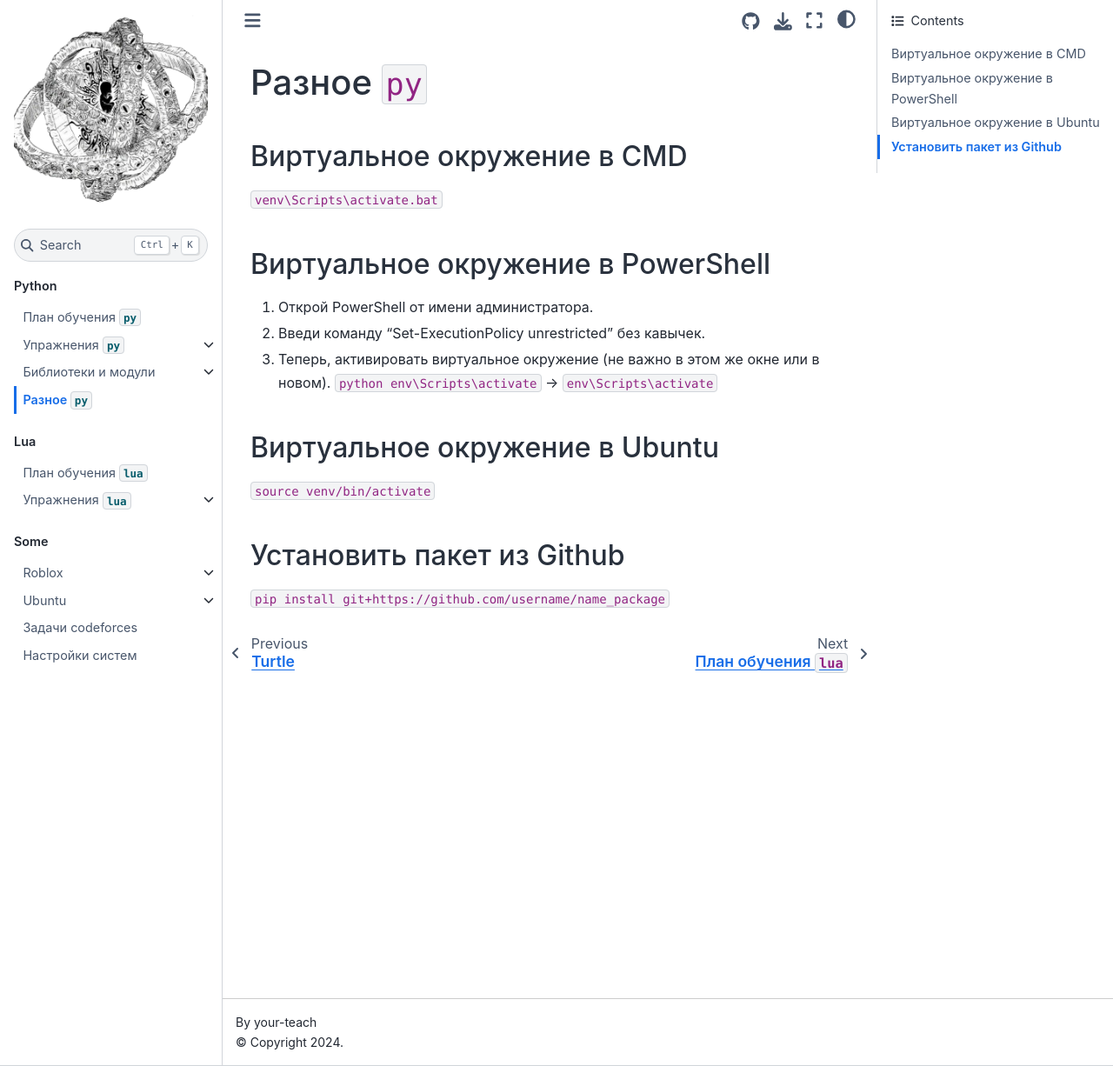
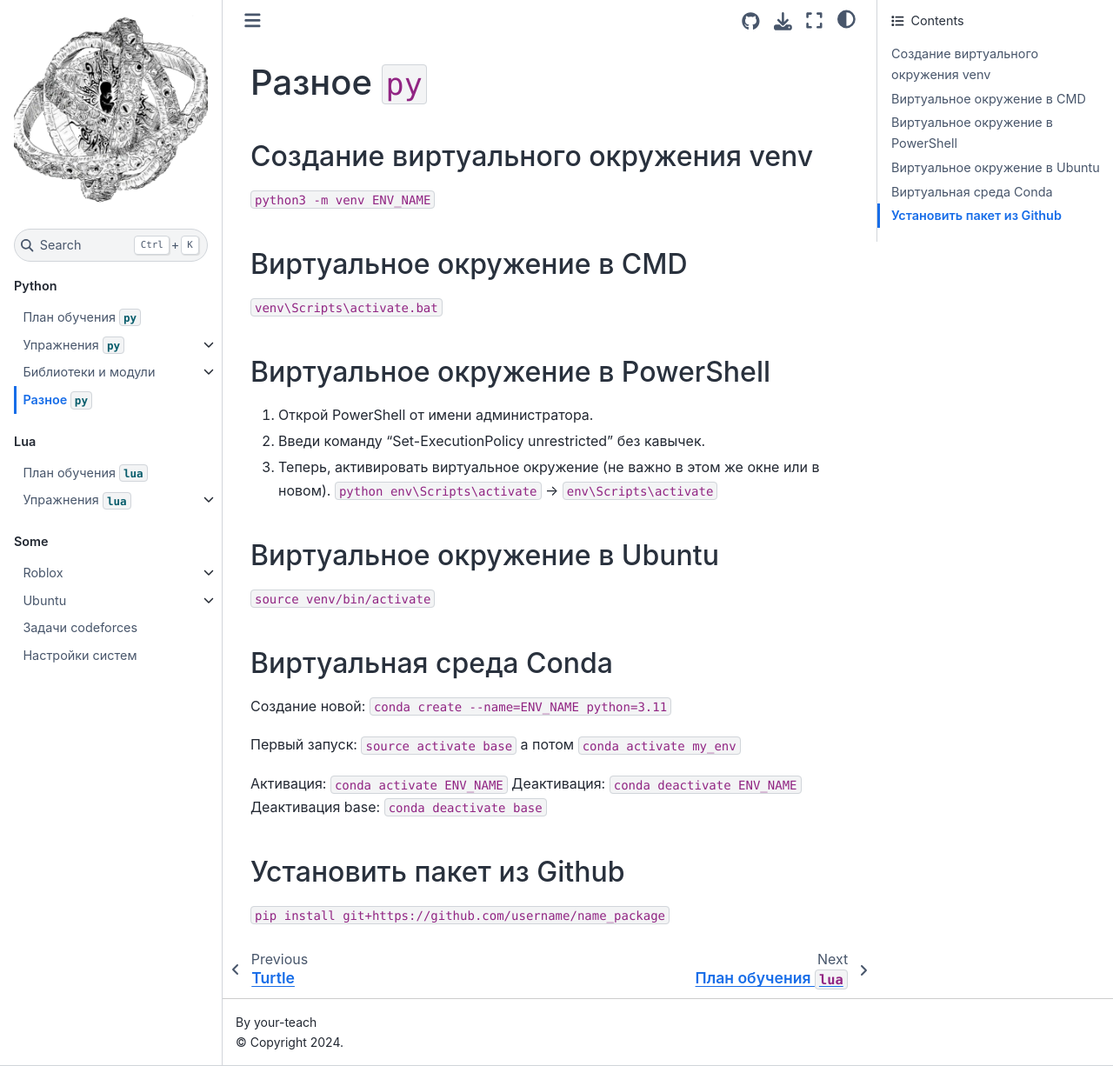
Before and after one commit to your-teach/faithpages, a Jupyter Book: the page built from Python/other.md, in a window 1280 px wide and 1226 px high. Shown: the whole window at 87% size. Built offline with Jupyter Book 1.0.4 settings and Sphinx 7.4.7 and the Sphinx Book theme 1.1.4, drawn with Linux system fonts in a browser that asks for light colours; pages that are not in the unit, such as notebooks, are missing from menus.

Commit message:
edit other py

```diff
--- a/Python/other.md
+++ b/Python/other.md
@@ -1,4 +1,7 @@
 # Разное `py`
+
+## Создание виртуального окружения venv
+`python3 -m venv ENV_NAME`
 
 ## Виртуальное окружение в CMD
 `venv\Scripts\activate.bat`
@@ -12,5 +15,21 @@
 ## Виртуальное окружение в Ubuntu
 `source venv/bin/activate`
 
+## Виртуальная среда Conda
+Создание новой:
+`conda create --name=ENV_NAME python=3.11`
+
+Первый запуск:
+`source activate base`
+а потом
+`conda activate my_env`
+
+Активация:
+`conda activate ENV_NAME`
+Деактивация:
+`conda deactivate ENV_NAME`
+Деактивация base:
+`conda deactivate base`
+
 ## Установить пакет из Github
 `pip install git+https://github.com/username/name_package`
```
